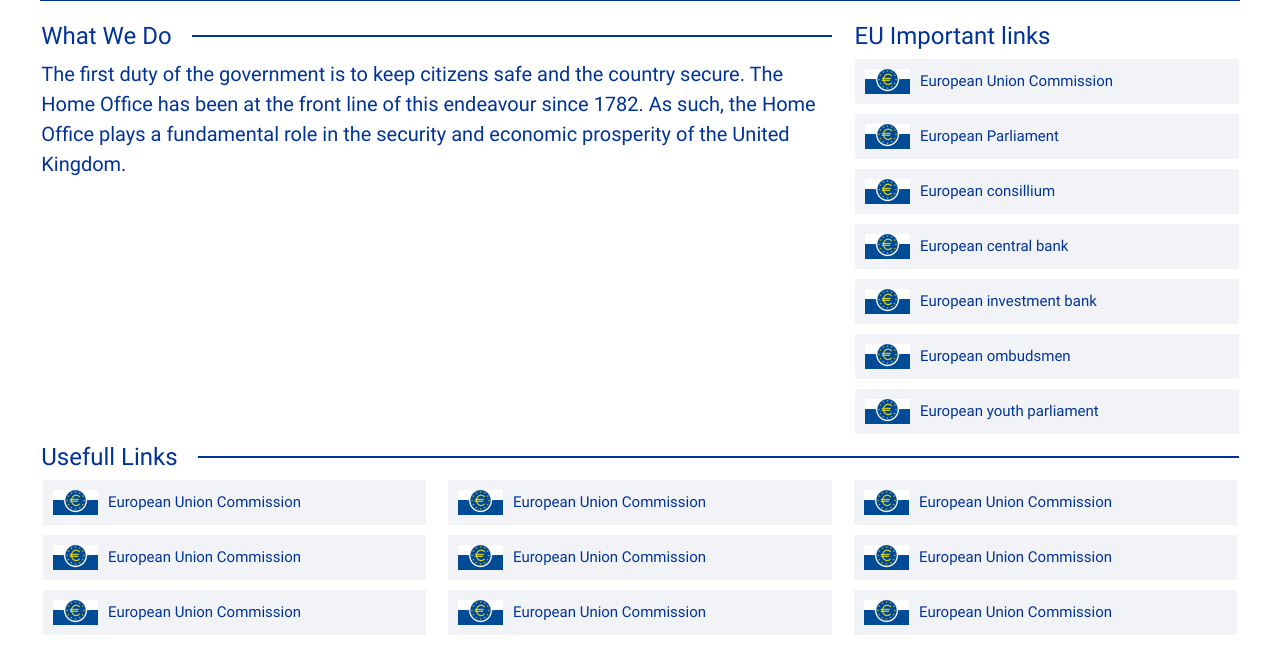
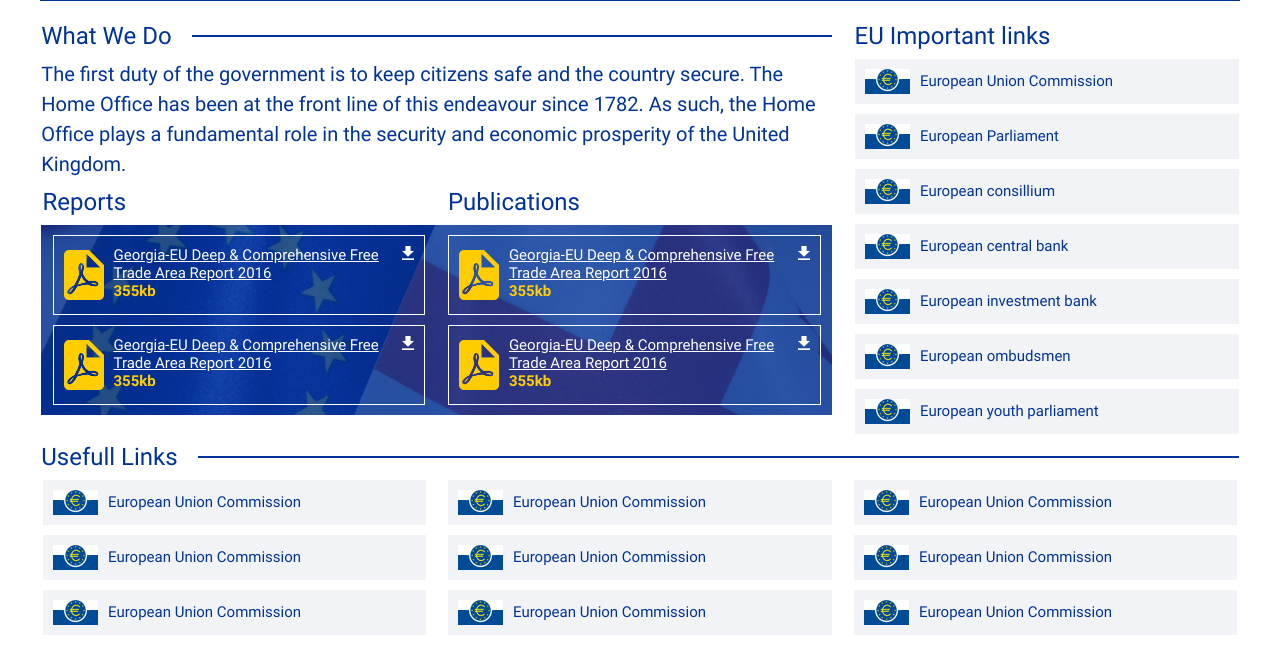
Before and after one commit to studio-404/dcfta, a PHP site: page /public/markup/index.php in a window 1280 px wide. Shown: the part 181-826 px from the top of the page. Run offline with PHP 8.4, Linux system fonts and the light colour scheme.

Commit message:
publication and report file done

```diff
--- a/public/markup/css/_media.scss
+++ b/public/markup/css/_media.scss
@@ -117,6 +117,22 @@
    .mobileNavigation .blueBox ul li ul{
    	display: none;
    }
+   .files-desktop{
+      display: none;
+   }
+   .files-mobile{
+      display: block;
+      margin: 10px 0px;
+      padding: 0 10px;
+      width: $fullWidth;
+      .file{
+        a{
+          .title{
+            font-size: 12px;
+          }
+        }
+      }
+   }
 }
 
 
--- a/public/markup/css/_modules.scss
+++ b/public/markup/css/_modules.scss
@@ -94,3 +94,75 @@
         transition: background-color 500ms linear;
 	}
 }
+.files{
+	margin: 10px;
+	padding: $zero;
+	width: calc(#{$fullWidth} - 20px);
+	background-image: url('../img/bigflags.jpg');
+	background-position: center center;
+	background-repeat: no-repeat;
+	background-size: cover;
+	clear: both;
+	float: left;
+	.file{
+		margin: 10px 0;
+		padding: 10px;
+		border: solid 1px $whiteColor;
+		width: $fullWidth;
+		height: 80px;
+		overflow: hidden;
+		position: relative;
+		a{
+			display: block;
+			color: $whiteColor;
+			.pdfIcon{
+				margin: 4px 10px 0 0;
+				padding: $zero;
+				width: 40px;
+				height: 50px;
+				float: left;
+				background-image: url('../img/pdf.png');
+				background-repeat: no-repeat;
+				background-position: center;
+				background-size: 40px 50px;
+			}
+			.downloadIcon{
+				margin: $zero;
+				padding: $zero;
+				width: 12px;
+				height: 14px;
+				background-image: url('../img/download.png');
+				background-repeat: no-repeat;
+				background-position: center;
+				background-size: 12px 14px;
+				position: absolute;
+				right: 10px;
+				top: 10px;
+				z-index: 1;
+			}
+			.title{
+				margin: $zero;
+				padding: 0 10px 0 0;
+				float: left;
+				font-size: 15px;
+				line-height: 18px;
+				font-family: 'Roboto';
+				color: $whiteColor;
+				width: calc(#{$fullWidth} - 60px);
+				span{
+					text-decoration: underline;
+				}
+				b{
+					text-decoration: none;
+					color: $yellowColor;
+				}
+			}
+		}
+	}
+}
+.files-mobile{
+	display: none;
+}
+.files-desktop{
+	display: block;
+}
--- a/public/markup/css/style.css
+++ b/public/markup/css/style.css
@@ -415,6 +415,71 @@
     -ms-transition: background-color 500ms linear;
     transition: background-color 500ms linear; }
 
+.files {
+  margin: 10px;
+  padding: 0px;
+  width: calc(100% - 20px);
+  background-image: url("../img/bigflags.jpg");
+  background-position: center center;
+  background-repeat: no-repeat;
+  background-size: cover;
+  clear: both;
+  float: left; }
+  .files .file {
+    margin: 10px 0;
+    padding: 10px;
+    border: solid 1px #ffffff;
+    width: 100%;
+    height: 80px;
+    overflow: hidden;
+    position: relative; }
+    .files .file a {
+      display: block;
+      color: #ffffff; }
+      .files .file a .pdfIcon {
+        margin: 4px 10px 0 0;
+        padding: 0px;
+        width: 40px;
+        height: 50px;
+        float: left;
+        background-image: url("../img/pdf.png");
+        background-repeat: no-repeat;
+        background-position: center;
+        background-size: 40px 50px; }
+      .files .file a .downloadIcon {
+        margin: 0px;
+        padding: 0px;
+        width: 12px;
+        height: 14px;
+        background-image: url("../img/download.png");
+        background-repeat: no-repeat;
+        background-position: center;
+        background-size: 12px 14px;
+        position: absolute;
+        right: 10px;
+        top: 10px;
+        z-index: 1; }
+      .files .file a .title {
+        margin: 0px;
+        padding: 0 10px 0 0;
+        float: left;
+        font-size: 15px;
+        line-height: 18px;
+        font-family: 'Roboto';
+        color: #ffffff;
+        width: calc(100% - 60px); }
+        .files .file a .title span {
+          text-decoration: underline; }
+        .files .file a .title b {
+          text-decoration: none;
+          color: #ffcd00; }
+
+.files-mobile {
+  display: none; }
+
+.files-desktop {
+  display: block; }
+
 /* Media Queries */
 @media (max-width: 1200px) {
   .centerWidth {
@@ -522,7 +587,18 @@
     display: block; }
 
   .mobileNavigation .blueBox ul li ul {
-    display: none; } }
+    display: none; }
+
+  .files-desktop {
+    display: none; }
+
+  .files-mobile {
+    display: block;
+    margin: 10px 0px;
+    padding: 0 10px;
+    width: 100%; }
+    .files-mobile .file a .title {
+      font-size: 12px; } }
 @media (max-width: 380px) {
   header .top .top-box .social-networks {
     width: 130px; }
--- a/public/markup/index.php
+++ b/public/markup/index.php
@@ -117,6 +117,58 @@
 				<section class="mainText">
 					The first duty of the government is to keep citizens safe and the country secure. The Home Office has been at the front line of this endeavour since 1782. As such, the Home Office plays a fundamental role in the security and economic prosperity of the United Kingdom.
 				</section>
+
+				<section class="marginminus10">
+					<section class="col s12 m12 l6">
+						<section class="justTitle">Reports</section>
+						<section class="files files-mobile" data-type="reports"></section>
+					</section>
+
+					<section class="col s12 m12 l6">
+						<section class="justTitle">Publications</section>
+						<section class="files files-mobile" data-type="publications"></section>
+					</section>
+
+					<section class="files files-desktop">
+						<section class="col s12 m12 l6 reports">
+							<section class="file">
+								<a href="">
+									<p class="pdfIcon"></p>
+									<p class="downloadIcon"></p>
+									<p class="title"><span>Georgia-EU Deep & Comprehensive Free Trade Area  Report 2016</span><br /><b>355kb</b></p>
+								</a>
+							</section>
+
+							<section class="file">
+								<a href="">
+									<p class="pdfIcon"></p>
+									<p class="downloadIcon"></p>
+									<p class="title"><span>Georgia-EU Deep & Comprehensive Free Trade Area  Report 2016</span><br /><b>355kb</b></p>
+								</a>
+							</section>
+						</section>
+
+						<section class="col s12 m12 l6 publications">
+							<section class="file">
+								<a href="">
+									<p class="pdfIcon"></p>
+									<p class="downloadIcon"></p>
+									<p class="title"><span>Georgia-EU Deep & Comprehensive Free Trade Area  Report 2016</span><br /><b>355kb</b></p>
+								</a>
+							</section>
+
+							<section class="file">
+								<a href="">
+									<p class="pdfIcon"></p>
+									<p class="downloadIcon"></p>
+									<p class="title"><span>Georgia-EU Deep & Comprehensive Free Trade Area  Report 2016</span><br /><b>355kb</b></p>
+								</a>
+							</section>
+						</section>
+					</section>
+				</section>
+
+
 			</section>
 			<section class="col s12 m6 l4 rightSide">
 				<section class="justTitle">EU Important links</section>
--- a/public/markup/js/script.js
+++ b/public/markup/js/script.js
@@ -90,8 +90,17 @@
 	}
 };
 
+var filesMobilize = function(){
+	$(".files-mobile").each(function(){
+		console.log("count me");
+		var type = $(this).attr("data-type");
+		var ht = $("."+type).html();
+		$(this).html(ht);
+	});
+};
+
 $(document).ready(function(){
-
+	filesMobilize();
 });
 
 $(document).ready(function(){
```
Also changed, not shown: public/markup/img/bigflags.jpg (added), public/markup/img/download.png (added), public/markup/img/pdf.png (added), 1 other file.
